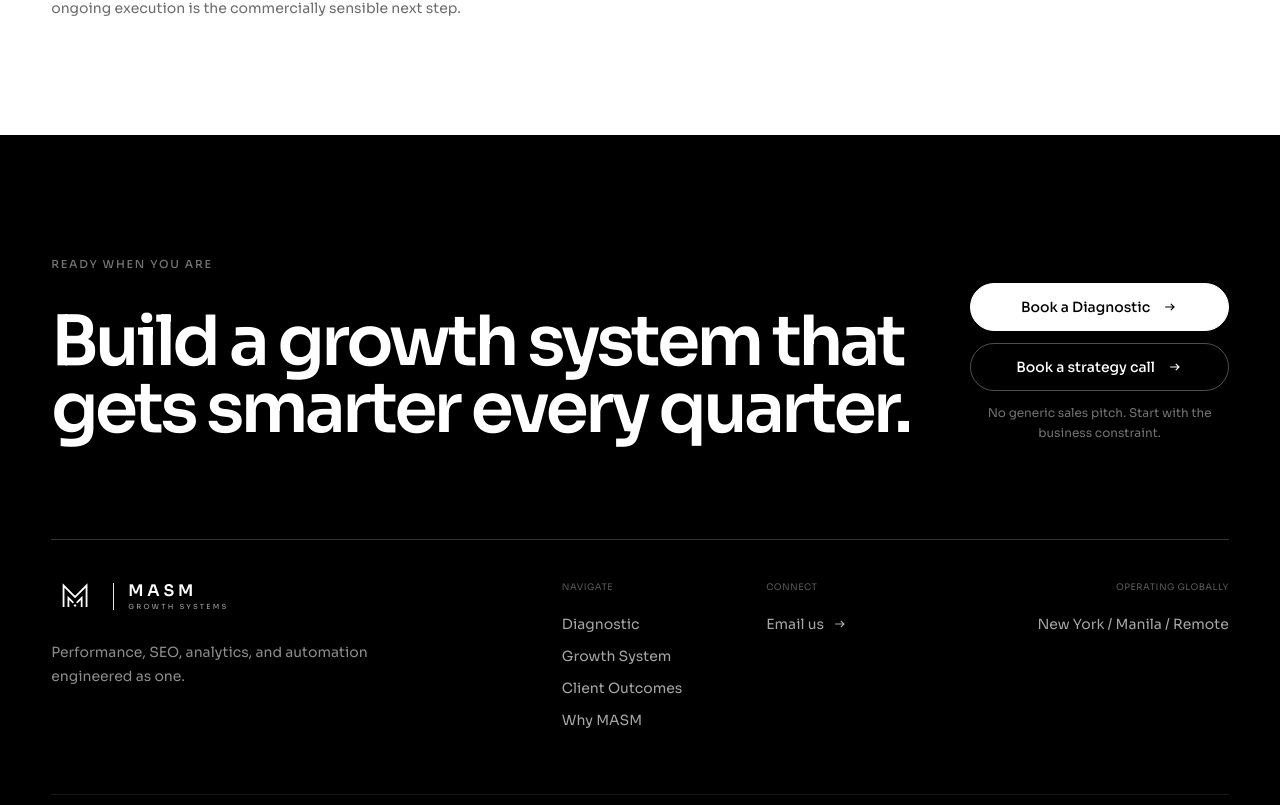
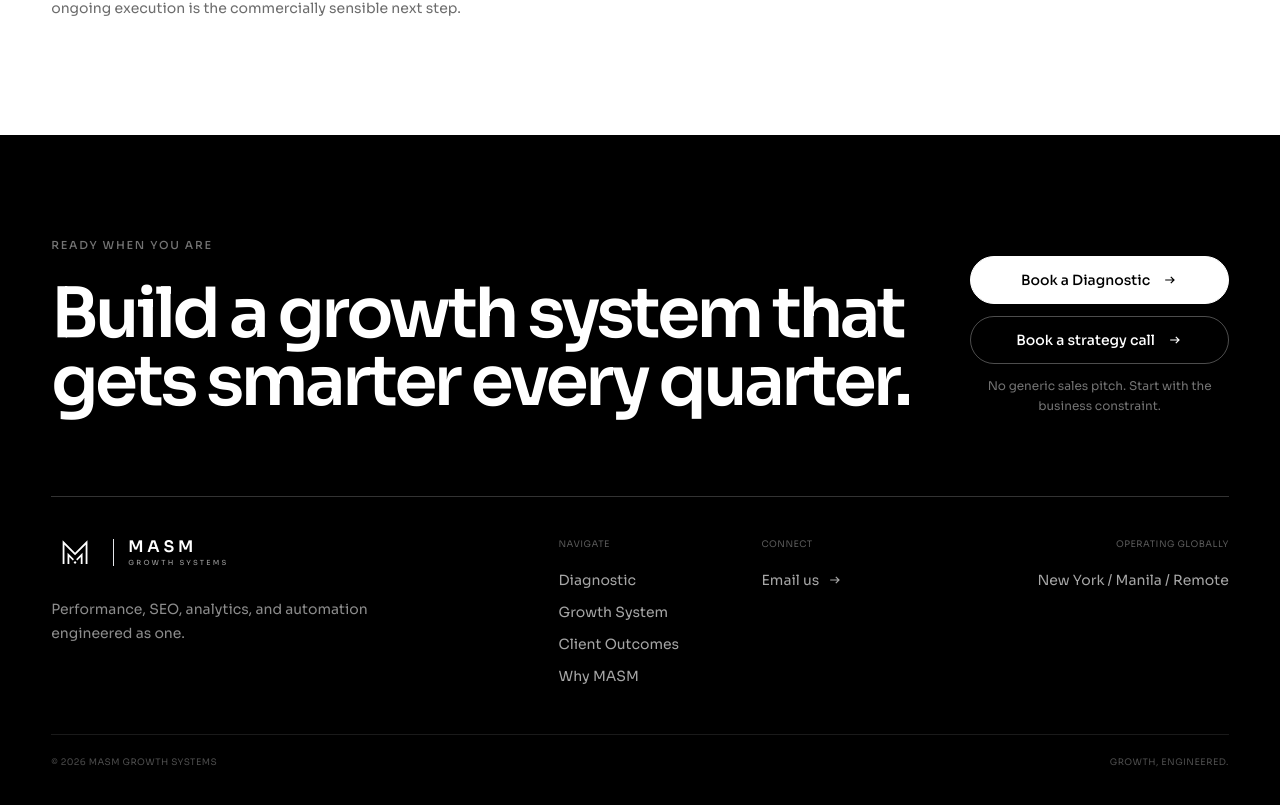
Before and after one commit to sianmatti/masm-website, a Next.js app: page / in a window 1280 px wide. Shown: the part 6995-7800 px from the top of the page. Built offline with nearby package versions, Linux system fonts and the light colour scheme; no server answers.

Commit message:
Improve MASM UI UX impact

```diff
--- a/components/footer.tsx
+++ b/components/footer.tsx
@@ -4,11 +4,11 @@ import { BookingCta } from "./booking-cta";
 export function Footer() {
   return (
     <footer className="overflow-hidden bg-ink text-white">
-      <div className="section-shell section-pad">
+      <div className="section-shell py-16 sm:py-20 lg:py-24">
         <div className="grid gap-12 lg:grid-cols-12">
           <div className="lg:col-span-9">
             <span className="eyebrow !text-white/45">Ready when you are</span>
-            <h2 className="display-lg mt-8 max-w-5xl">
+            <h2 className="display-lg mt-6 max-w-5xl">
               Build a growth system that gets smarter every quarter.
             </h2>
           </div>
@@ -30,7 +30,7 @@ export function Footer() {
           </div>
         </div>
 
-        <div className="mt-24 grid gap-12 border-t border-white/20 pt-8 sm:grid-cols-2 lg:grid-cols-12">
+        <div className="mt-16 grid gap-10 border-t border-white/20 pt-8 sm:mt-20 sm:grid-cols-2 lg:grid-cols-12">
           <div className="lg:col-span-5">
             <BrandLockup inverse />
             <p className="mt-5 max-w-xs text-sm leading-6 text-white/55">
@@ -63,7 +63,7 @@ export function Footer() {
             <p className="mt-4 text-sm text-white/65">New York / Manila / Remote</p>
           </div>
         </div>
-        <div className="mt-16 flex flex-col gap-3 border-t border-white/10 pt-5 font-mono text-[9px] uppercase tracking-wider text-white/30 sm:flex-row sm:justify-between">
+        <div className="mt-12 flex flex-col gap-3 border-t border-white/10 pt-5 font-mono text-[9px] uppercase tracking-wider text-white/30 sm:flex-row sm:justify-between">
           <span>© 2026 MASM Growth Systems</span>
           <span>Growth, engineered.</span>
         </div>
```
